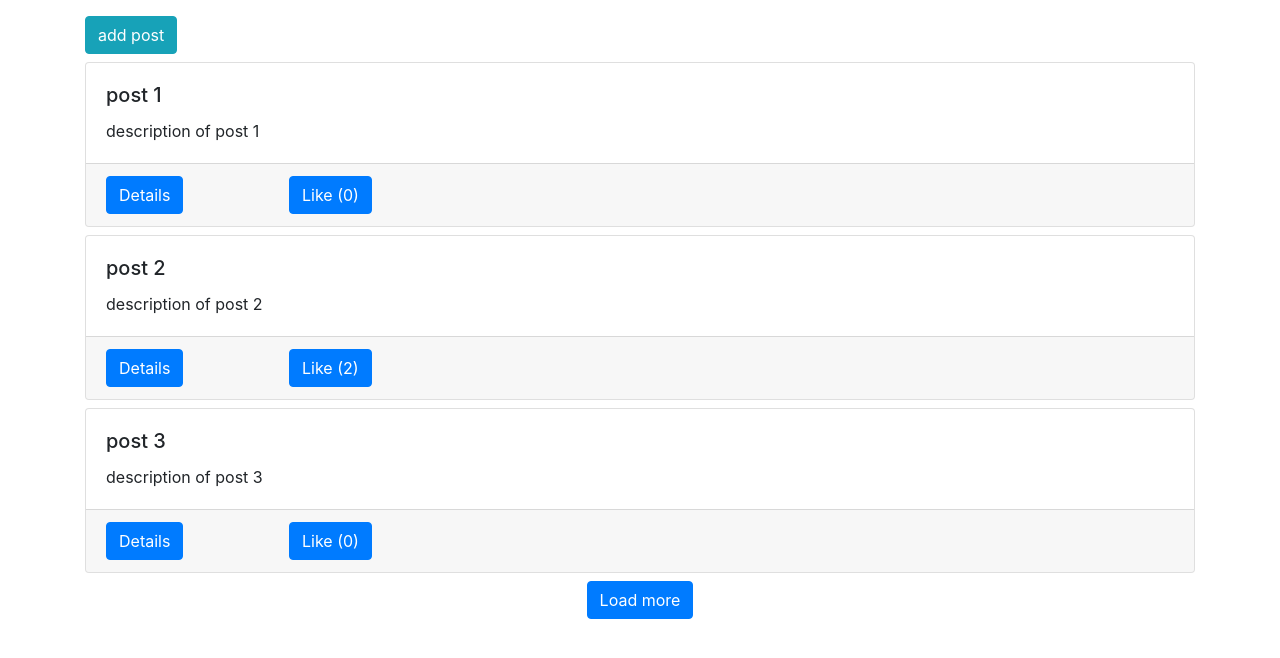
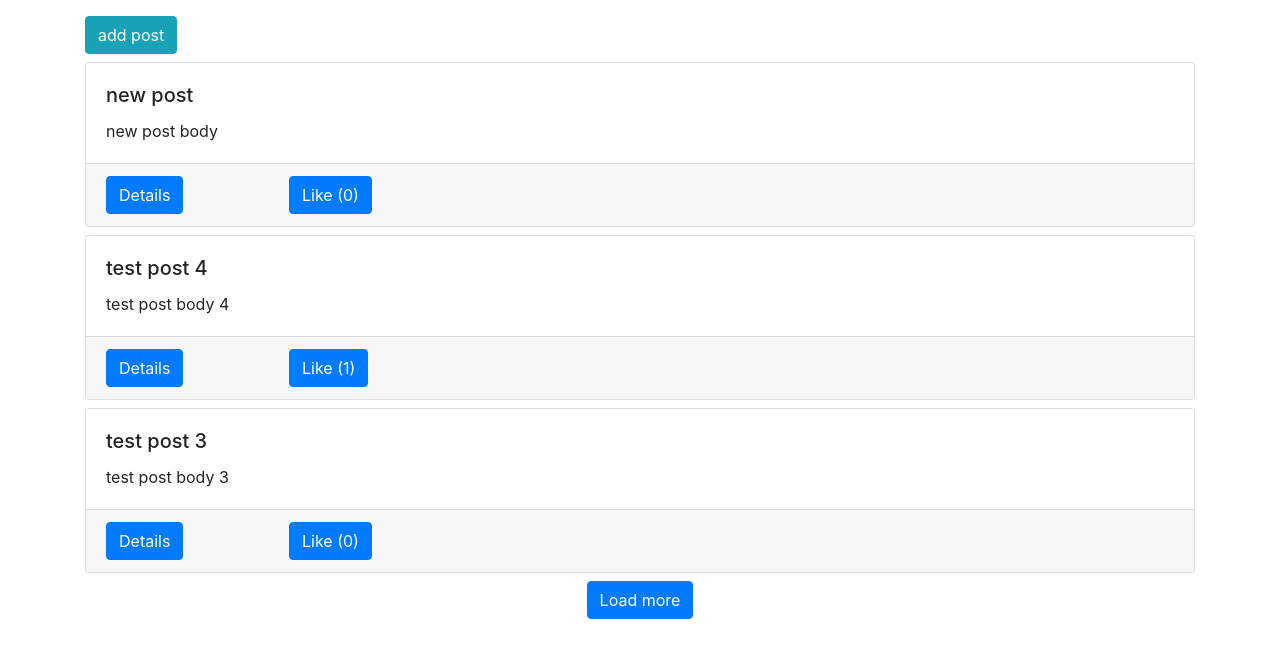
Before and after one commit to kate-set/SENG2040-A4, a Django app: page / in a window 1280 px wide. Shown: the top 658 px of the page. Run offline with Django 5.2, Linux system fonts and the light colour scheme; data comes from the database, SQL or seed files in the repository; both versions use the stored data as it was after the commit; some libraries are stand-ins or nearby versions.

Commit message:
Implemented posts creation with ajax

```diff
--- a/src/posts/models.py
+++ b/src/posts/models.py
@@ -18,3 +18,6 @@ class Post(models.Model):
     @property
     def like_count(self):
         return self.liked.all().count()
+
+    class Meta:
+        ordering = ("-created",)
--- a/src/posts/static/posts/main.js
+++ b/src/posts/static/posts/main.js
@@ -4,6 +4,14 @@ const postsBox = document.getElementById('posts-box')
 const spinnerBox = document.getElementById('spinner-box')
 const loadBtn = document.getElementById('load-btn')
 const endBox = document.getElementById('end-box')
+
+const postForm = document.getElementById('post-form')
+const title = document.getElementById('id_title')
+const body = document.getElementById('id_body')
+const csrf = document.getElementsByName('csrfmiddlewaretoken')
+
+const alertBox = document.getElementById('alert-box')
+console.log('csrf', csrf[0].value)
 
 const getCookie =(name) => {
     let cookieValue = null;
@@ -103,4 +111,48 @@ loadBtn.addEventListener('click', ()=>{
     getData()
 })
 
+postForm.addEventListener('submit', e=>{
+    e.preventDefault()
+
+    $.ajax({
+        type: 'POST',
+        url: '',
+        data: {
+            'csrfmiddlewaretoken': csrf[0].value,
+            'title': title.value,
+            'body': body.value
+        },
+        success: function(response) {
+            console.log(response)
+            postsBox.insertAdjacentHTML('afterbegin', `
+                <div class="card mb-2">
+                    <div class="card-body">
+                        <h5 class="card-title">${response.title}</h5>
+                        <p class="card-text">${response.body}</p>
+                    </div>
+                    <div class="card-footer">
+                        <div class="row">
+                            <div class="col-2">
+                            <a href="#" class="btn btn-primary">Details</a>
+                            </div>
+                            <div class="col-2">
+                                <form class="like-unlike-forms" data-form-id="${response.id}">
+                                    <button href="#" class="btn btn-primary" id="like-unlike-${response.id}">Like (0)</button>
+                                </form>
+                            </div>
+                        </div>
+                    </div>
+                </div>
+            `)
+            likeUnlikePosts()
+            $('#addPostModal').modal('hide')
+            handleAlerts('success', 'New post added!')
+        },
+        error: function(error) {
+            console.log(error)
+            handleAlerts('danger', 'Oops... Something went wrong!')
+        }
+    })
+})
+
 getData()
--- a/src/posts/templates/posts/main.html
+++ b/src/posts/templates/posts/main.html
@@ -35,6 +35,7 @@ posts
         </div>
     </div>
 
+    <div id="alert-box"></div>
     <button type="button" class="btn btn-info mb-2" data-toggle="modal" data-target="#addPostModal">
         add post
     </button>
--- a/src/posts/views.py
+++ b/src/posts/views.py
@@ -16,6 +16,12 @@ def post_list_and_create(request):
             instance = form.save(commit=False)
             instance.author = author
             instance.save()
+            return JsonResponse({
+                'title': instance.title,
+                'body' : instance.body,
+                'author': instance.author.user.username,
+                'id': instance.id,
+            })
 
     context = {
         'form': form,
@@ -24,23 +30,24 @@ def post_list_and_create(request):
     return render(request, 'posts/main.html', context)
 
 def load_post_data_view(request, num_posts):
-    visible = 3
-    upper = num_posts
-    lower = upper - visible
-    size = Post.objects.all().count()
-    qs = Post.objects.all()
-    data = []
-    for obj in qs:
-        item = {
-            'id': obj.id,
-            'title': obj.title,
-            'body': obj.body,
-            'liked': True if request.user in obj.liked.all() else False,
-            'count': obj.like_count,
-            'author': obj.author.user.username
-        }
-        data.append(item)
-    return JsonResponse({'data':data[lower:upper], 'size':size})
+    if request.META.get('HTTP_X_REQUESTED_WITH') == 'XMLHttpRequest':
+        visible = 3
+        upper = num_posts
+        lower = upper - visible
+        size = Post.objects.all().count()
+        qs = Post.objects.all()
+        data = []
+        for obj in qs:
+            item = {
+                'id': obj.id,
+                'title': obj.title,
+                'body': obj.body,
+                'liked': True if request.user in obj.liked.all() else False,
+                'count': obj.like_count,
+                'author': obj.author.user.username
+            }
+            data.append(item)
+        return JsonResponse({'data':data[lower:upper], 'size':size})
 
 def like_unlike_post(request):
     if request.META.get('HTTP_X_REQUESTED_WITH') == 'XMLHttpRequest':
--- a/src/static/functions.js
+++ b/src/static/functions.js
@@ -0,0 +1,7 @@
+const handleAlerts = (type, msg) => {
+    alertBox.innerHTML = `
+        <div class="alert alert-${type}" role="alert">
+            ${msg}
+        </div>
+    `
+}
```
Also changed, not shown: src/db.sqlite3.
